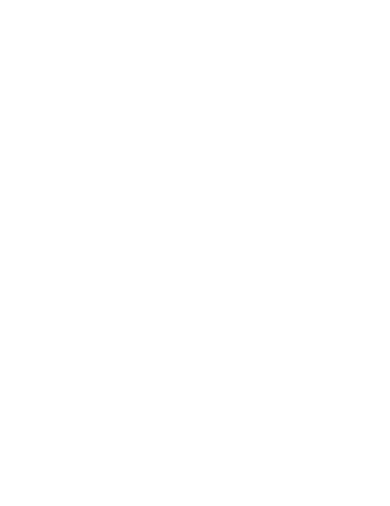
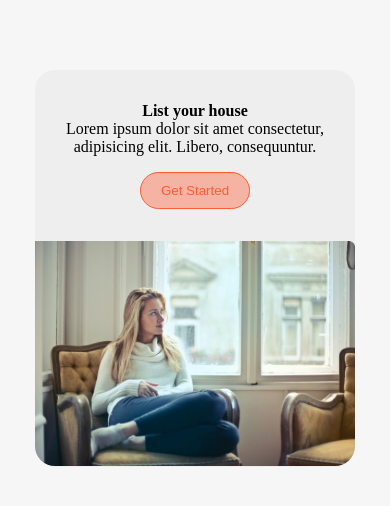
Before and after one commit to lumunge/Spacious-Living, a React (Create React App) app: page / in a window 390 px wide. Shown: the part 1522-2028 px from the top of the page. Before the commit the page ends 1670 px from the top, so only its background shows below. Built offline with nearby package versions, Linux system fonts and the light colour scheme.

Commit message:
house listing

```diff
--- a/src/App.css
+++ b/src/App.css
@@ -5,6 +5,8 @@
 	--mainWhite: #ecf0f1;
 	--mainBlack: #000;
 	--mainGrey: #dcdcdc;
+	--mainGrey2: #eeeeee;
+	--mainGrey3: #f6f6f6;
 	--mainSpacing: 0.1rem;
 	--btnColors: #424949;
 	--linkColors: #ecf0f1;
--- a/src/Components/CTA/Cta.jsx
+++ b/src/Components/CTA/Cta.jsx
@@ -1,9 +1,23 @@
+import "./cta.css";
+import usrImg from "../../img/listLady.png";
 const Cta = () => {
-    return(
-        <div>
-            <h1>Cta Here</h1>
-        </div>
-    )
-}
+	return (
+		<div className="ctaContainer">
+			<div className="card">
+				<div className="ctaDetails">
+					<h4>List your house</h4>
+					<p>
+						Lorem ipsum dolor sit amet consectetur, adipisicing
+						elit. Libero, consequuntur.
+					</p>
+					<button className="ctaBtn">Get Started</button>
+				</div>
+				<div className="userImg">
+					<img src={usrImg} alt="list_lady" />
+				</div>
+			</div>
+		</div>
+	);
+};
 
 export default Cta;
--- /dev/null
+++ b/src/Components/CTA/cta.css
@@ -0,0 +1,51 @@
+/* Small devices  */
+@media (max-width: 576px) {
+	.ctaContainer {
+		display: flex;
+		align-items: center;
+		justify-content: center;
+		height: 600px;
+		background-color: var(--mainGrey3);
+	}
+	.card {
+		padding: 0;
+		width: 320px;
+		background-color: var(--mainGrey2);
+		border-radius: 20px;
+	}
+	.userImg {
+		height: 50%;
+		margin-bottom: -3px;
+	}
+	.userImg img {
+		height: 100%;
+		width: 100%;
+		object-fit: cover;
+		border-radius: 0 0 20px 20px;
+	}
+	.ctaDetails {
+		display: flex;
+		flex-direction: column;
+		align-items: center;
+		text-align: center;
+		height: 50%;
+		padding: 2rem 0;
+	}
+	.ctaBtn {
+		margin-top: 1rem;
+		padding: 10px 20px;
+		border-radius: 20px;
+		border: 1px solid var(--primaryColor);
+		color: var(--primaryColor);
+		background-color: rgba(255, 92, 51, 0.4);
+	}
+}
+
+/* // Medium devices (tablets, 768px and up)
+@media (min-width: 768px) { ... } */
+
+/* // Large devices (desktops, 992px and up)
+@media (min-width: 992px) { ... } */
+
+/* // Extra large devices (large desktops, 1200px and up)
+@media (min-width: 1200px) { ... } */
--- a/src/Pages/Home/Home.jsx
+++ b/src/Pages/Home/Home.jsx
@@ -1,3 +1,4 @@
+import Cta from "../../Components/CTA/Cta";
 import Explore from "../../Components/Explore/Explore";
 import Header from "../../Components/Header/Header";
 import Landing from "../../Components/Landing/Landing";
@@ -12,6 +13,7 @@ const Home = () => {
 				<Landing />
 				<Explore />
 				<Views />
+				<Cta />
 				<br />
 				<br />
 				<br />
```
Also changed, not shown: src/img/listLady.png (added), src/img/usersLady.png (added).
